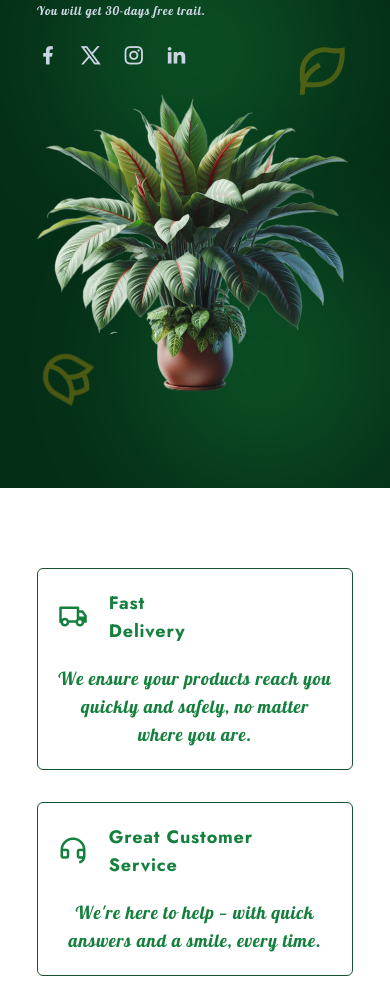
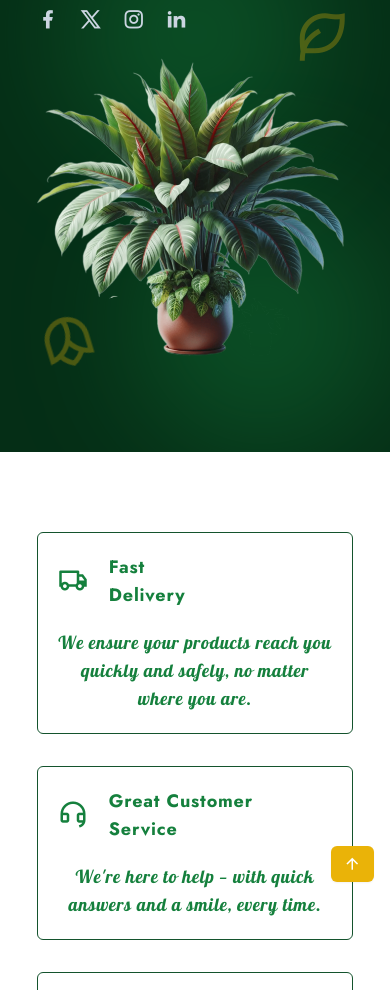
Before and after one commit to marleyDip/Plant-Landing-Page--Using-Tailwind-CSS, a website: page index.html in a window 390 px wide. Shown: the part 384-1374 px from the top of the page. Drawn offline with nearby package versions, Linux system fonts and the light colour scheme.

Commit message:
Scroll Up Button

```diff
--- a/index.html
+++ b/index.html
@@ -833,6 +833,16 @@
         <!-- image end -->
       </footer>
       <!-- footer end -->
+
+      <!-- scroll up -->
+      <a
+        href="#"
+        class="fixed right-4 -bottom-1/2 bg-yellow-500 shadow-sm inline-block px-3 py-1 md:px-4 md:py-2 rounded-md text-lg z-50 hover:-translate-y-1 duration-300"
+        id="scroll-up"
+      >
+        <i class="ri-arrow-up-line"></i>
+      </a>
+      <!-- scroll up -->
     </main>
     <!-- main end -->
 
--- a/input.css
+++ b/input.css
@@ -3,6 +3,10 @@
 @tailwind base;
 @tailwind components;
 @tailwind utilities;
+
+html {
+    @apply overflow-x-hidden scroll-smooth;
+}
 
 body {
     @apply bg-green-950 text-white font-jost tracking-wider;
@@ -12,7 +16,7 @@ section {
     @apply py-20 md:py-28;
 }
 
-h1 {
+.h1 {
     @apply text-3xl md:text-4xl font-bold;
 }
 
--- a/main.js
+++ b/main.js
@@ -18,11 +18,31 @@ navLink.forEach((link) => {
     hamburger.classList.toggle("ri-close-large-line");
   });
 });
+/* Toggle Button */
 
-// year
+/* year */
 document.getElementById("year").textContent = new Date().getFullYear();
+/* year */
 
-// swiper
+/* show scroll up */
+const scrollUp = () => {
+  const scrollUpBtn = document.getElementById("scroll-up");
+
+  if (this.scrollY >= 250) {
+    scrollUpBtn.classList.remove("-bottom-1/2");
+
+    scrollUpBtn.classList.add("bottom-4");
+  } else {
+    scrollUpBtn.classList.add("-bottom-1/2");
+
+    scrollUpBtn.classList.remove("bottom-4");
+  }
+};
+
+window.addEventListener("scroll", scrollUp);
+/* show scroll up */
+
+/* swiper */
 const swiper = new Swiper(".swiper", {
   // optional parameter
   speed: 400,
@@ -52,3 +72,4 @@ const swiper = new Swiper(".swiper", {
     },
   },
 });
+/* swiper */
```
Also changed, not shown: output.css.
